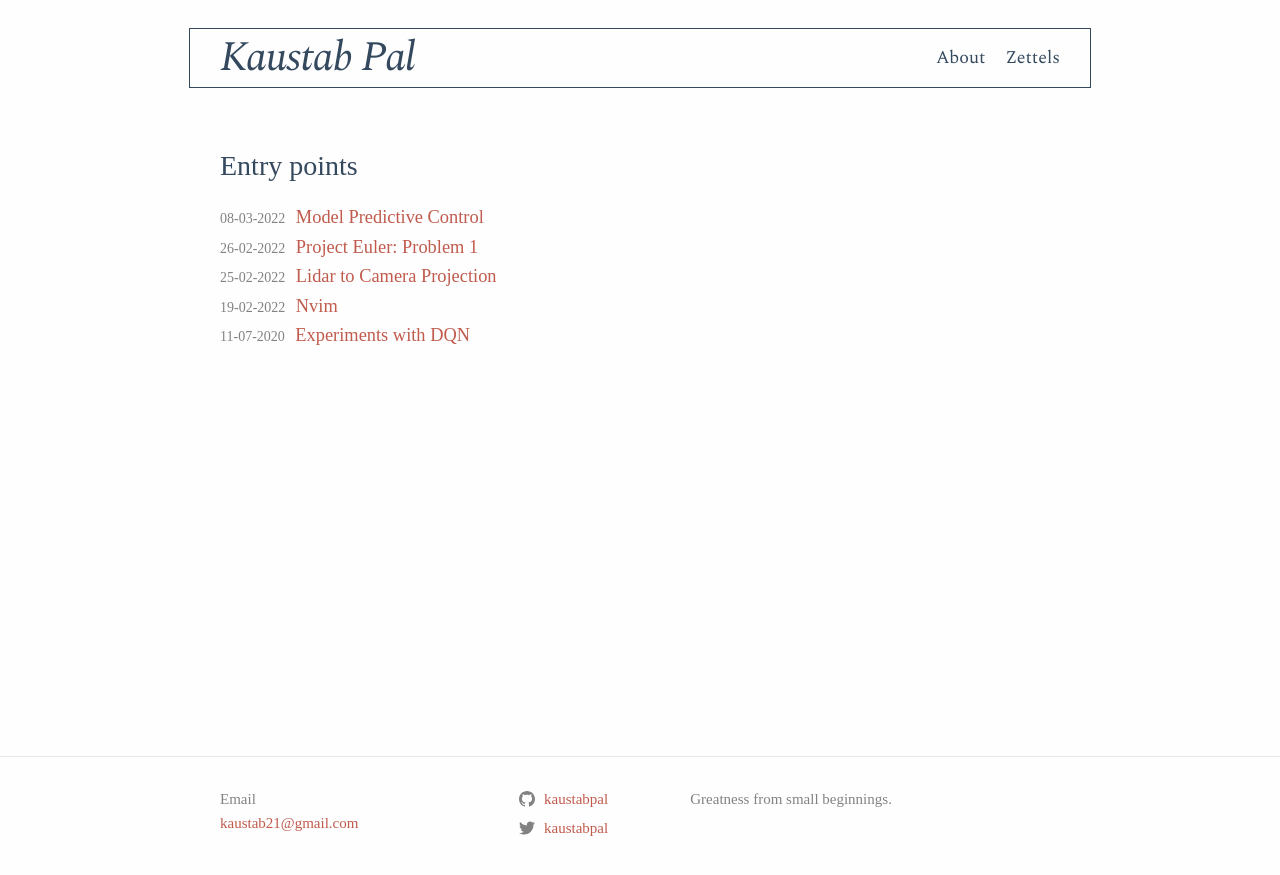
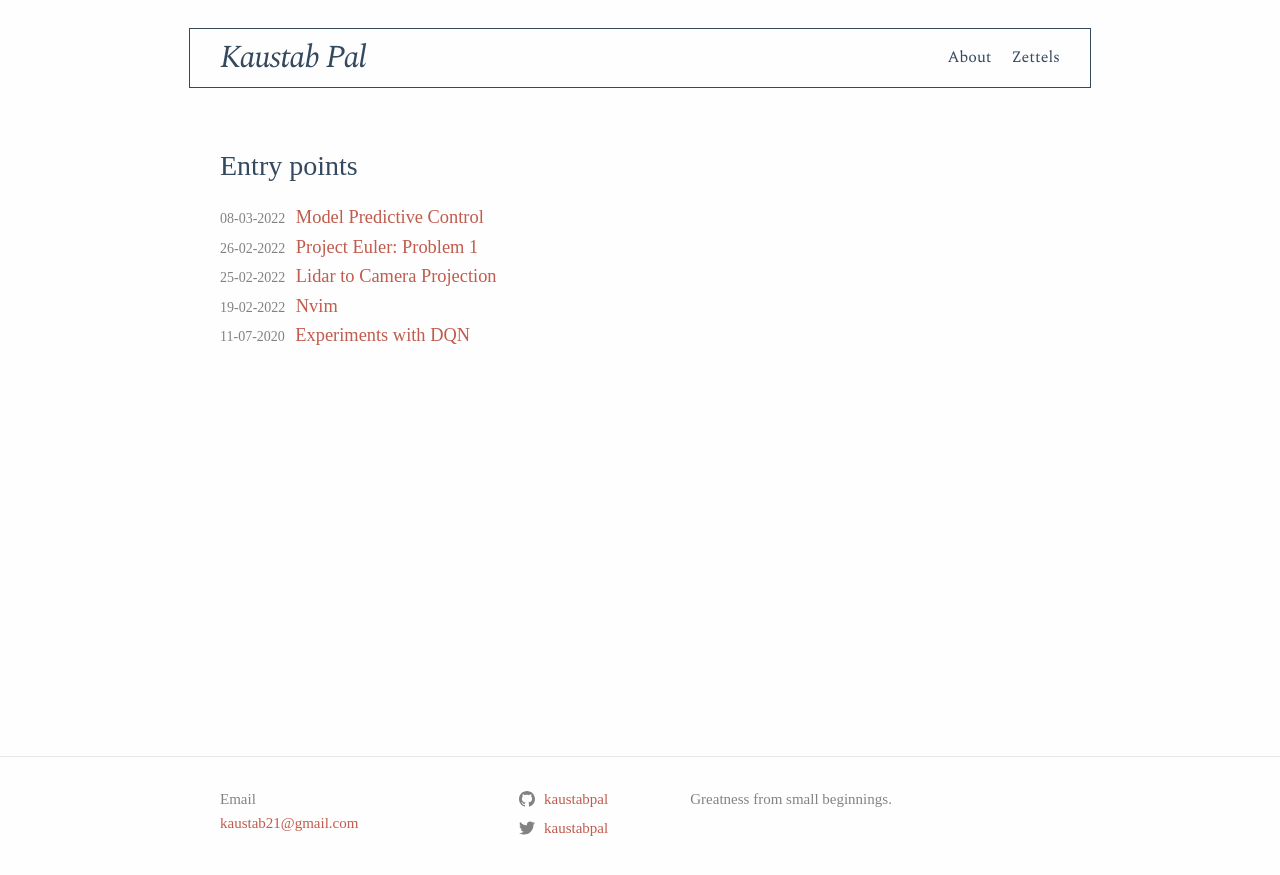
Before and after one commit to kaustabpal/kaustabpal.github.io, a Jekyll site: the page built from index.md, in a window 1280 px wide. Shown: the top 875 px of the page. Built offline with Jekyll 4.4.1, drawn with Linux system fonts in a browser that asks for light colours; some web fonts are replaced.

Commit message:
minor changes to ui

```diff
--- a/_includes/header.html
+++ b/_includes/header.html
@@ -4,18 +4,8 @@
     {%- assign default_paths = site.pages | map: "path" -%}
     {%- assign page_paths = site.header_pages | default: default_paths -%}
     <a class="site-title" rel="author" href="{{ "/" | relative_url }}">{{ site.title | escape }}</a>
-
     {%- if page_paths -%}
       <nav class="site-nav">
-        <input type="checkbox" id="nav-trigger" class="nav-trigger" />
-        <label for="nav-trigger">
-          <span class="menu-icon">
-            <svg viewBox="0 0 18 15" width="18px" height="15px">
-              <path d="M18,1.484c0,0.82-0.665,1.484-1.484,1.484H1.484C0.665,2.969,0,2.304,0,1.484l0,0C0,0.665,0.665,0,1.484,0 h15.032C17.335,0,18,0.665,18,1.484L18,1.484z M18,7.516C18,8.335,17.335,9,16.516,9H1.484C0.665,9,0,8.335,0,7.516l0,0 c0-0.82,0.665-1.484,1.484-1.484h15.032C17.335,6.031,18,6.696,18,7.516L18,7.516z M18,13.516C18,14.335,17.335,15,16.516,15H1.484 C0.665,15,0,14.335,0,13.516l0,0c0-0.82,0.665-1.483,1.484-1.483h15.032C17.335,12.031,18,12.695,18,13.516L18,13.516z"/>
-            </svg>
-          </span>
-        </label>
-
         <div class="trigger">
           {%- for path in page_paths -%}
             {%- assign my_page = site.pages | where: "path", path | first -%}
--- a/_sass/minima/_layout.scss
+++ b/_sass/minima/_layout.scss
@@ -11,7 +11,7 @@
 }
 
 .site-title {
-  @include relative-font-size(2.625);
+  @include relative-font-size(2.0);
   font-family: 'Spectral', serif;
   font-style: italic;
   font-weight: 400;
@@ -35,7 +35,7 @@
 	float: right;
   line-height: $base-line-height * $base-font-size * 2.25;
   font-family: 'Spectral', serif;
-  font-size: 18px;
+  font-size: 16px;
 
   .nav-trigger {
       display: none;
```
